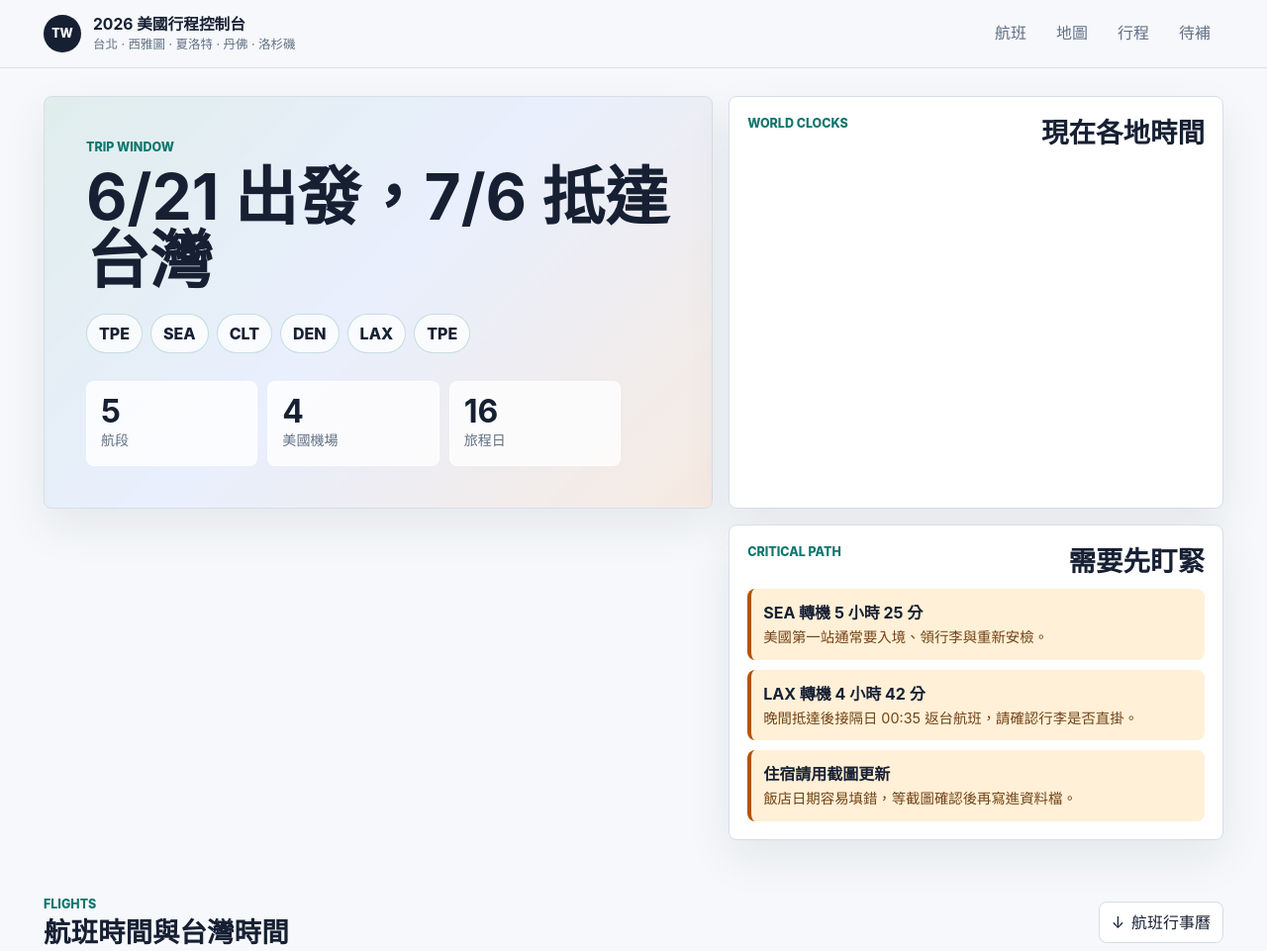
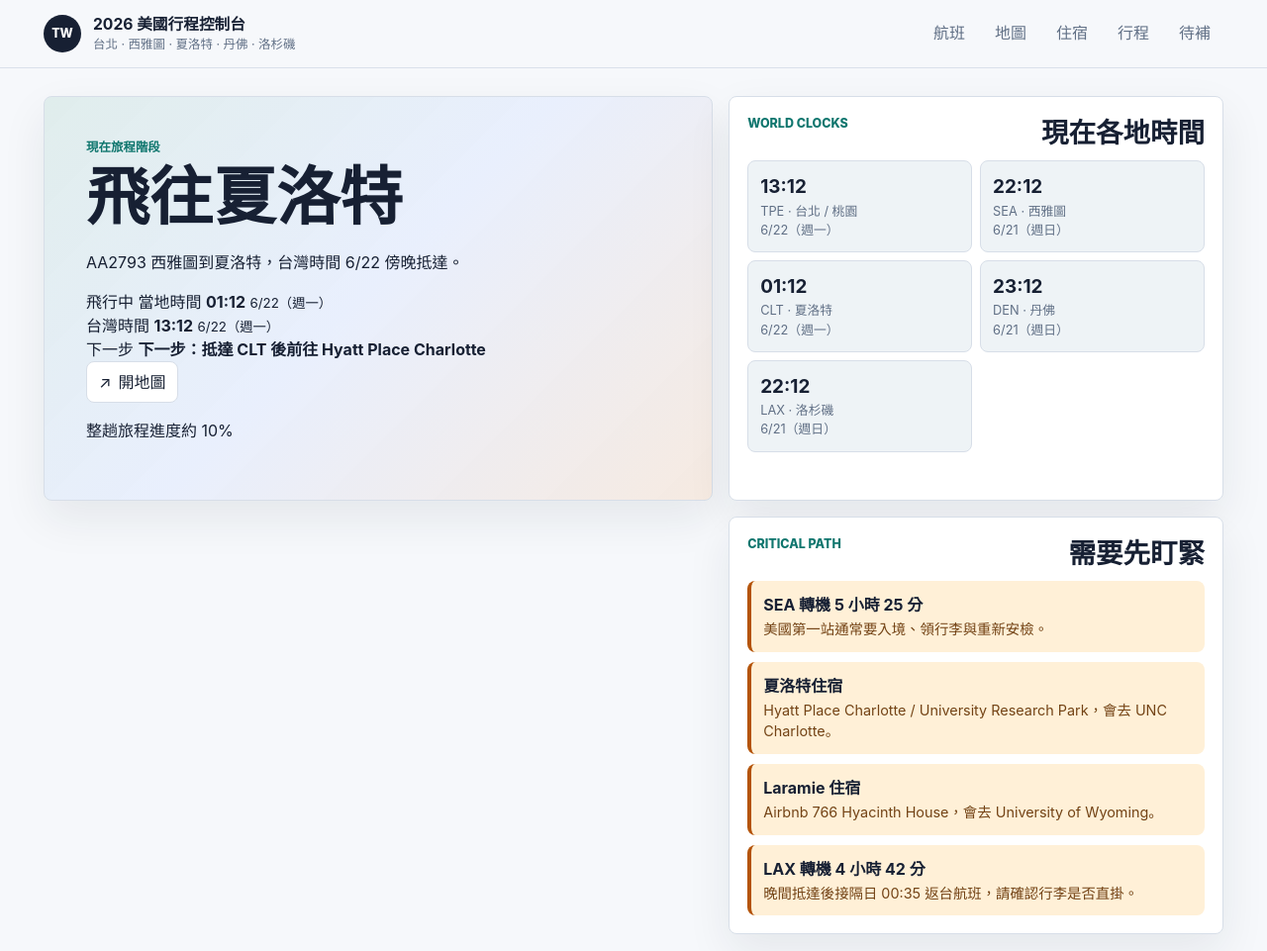
Before and after one commit to kuoyichun/kuoyichun-USA-trip-dashboard-2026, a plain HTML site: page index.html in a window 1280 px wide. Shown: the top 961 px of the page at 99% size. Drawn offline with Linux system fonts and the light colour scheme.

Commit message:
Update index.html

```diff
--- a/index.html
+++ b/index.html
@@ -18,6 +18,7 @@
     <nav class="top-nav" aria-label="頁面導覽">
       <a href="#flights">航班</a>
       <a href="#map">地圖</a>
+      <a href="#stays">住宿</a>
       <a href="#planner">行程</a>
       <a href="#pending">待補</a>
     </nav>
@@ -27,29 +28,36 @@
     <section class="overview-band">
       <div class="overview-grid">
         <div class="summary-panel">
-          <p class="eyebrow">Trip window</p>
-          <h1>6/21 出發，7/6 抵達台灣</h1>
-          <div class="route-chips" aria-label="路線">
-            <span>TPE</span>
-            <span>SEA</span>
-            <span>CLT</span>
-            <span>DEN</span>
-            <span>LAX</span>
-            <span>TPE</span>
-          </div>
-          <div class="metric-row">
-            <div>
-              <strong>5</strong>
-              <span>航段</span>
+          <div class="stage-hero">
+            <p class="eyebrow">現在旅程階段</p>
+            <h1 id="currentStageTitle">讀取中</h1>
+            <p class="stage-subtitle" id="currentStageSubtitle">正在判斷目前時間位於整趟旅程的哪個階段。</p>
+            <div class="stage-clock-grid">
+              <div class="big-clock-card">
+                <span id="currentLocalLabel">當地時間</span>
+                <strong id="currentLocalTime">--:--</strong>
+                <small id="currentLocalDate">--</small>
+              </div>
+              <div class="big-clock-card taiwan">
+                <span>台灣時間</span>
+                <strong id="currentTaiwanTime">--:--</strong>
+                <small id="currentTaiwanDate">--</small>
+              </div>
             </div>
-            <div>
-              <strong>4</strong>
-              <span>美國機場</span>
+            <div class="stage-next">
+              <div>
+                <span>下一步</span>
+                <strong id="currentNextStep">--</strong>
+              </div>
+              <a class="ghost-button" id="currentStageMap" href="https://www.google.com/maps" target="_blank" rel="noreferrer">
+                <span aria-hidden="true">↗</span>
+                開地圖
+              </a>
             </div>
-            <div>
-              <strong>16</strong>
-              <span>旅程日</span>
+            <div class="stage-progress" aria-label="整趟旅程進度">
+              <span id="tripProgressBar"></span>
             </div>
+            <p class="stage-progress-label" id="tripProgressLabel">旅程進度計算中</p>
           </div>
         </div>
 
@@ -68,8 +76,9 @@
           </div>
           <ul class="priority-list">
             <li><strong>SEA 轉機 5 小時 25 分</strong><span>美國第一站通常要入境、領行李與重新安檢。</span></li>
+            <li><strong>夏洛特住宿</strong><span>Hyatt Place Charlotte / University Research Park，會去 UNC Charlotte。</span></li>
+            <li><strong>Laramie 住宿</strong><span>Airbnb 766 Hyacinth House，會去 University of Wyoming。</span></li>
             <li><strong>LAX 轉機 4 小時 42 分</strong><span>晚間抵達後接隔日 00:35 返台航班，請確認行李是否直掛。</span></li>
-            <li><strong>住宿請用截圖更新</strong><span>飯店日期容易填錯，等截圖確認後再寫進資料檔。</span></li>
           </ul>
         </div>
       </div>
@@ -113,6 +122,16 @@
         </div>
       </div>
       <div class="climate-grid" id="climateGrid"></div>
+    </section>
+
+    <section id="stays" class="section">
+      <div class="section-heading">
+        <div>
+          <p class="eyebrow">Stays</p>
+          <h2>住宿、租車與主要地點</h2>
+        </div>
+      </div>
+      <div class="stay-grid" id="stayGrid"></div>
     </section>
 
     <section id="planner" class="section planner-section">
```
